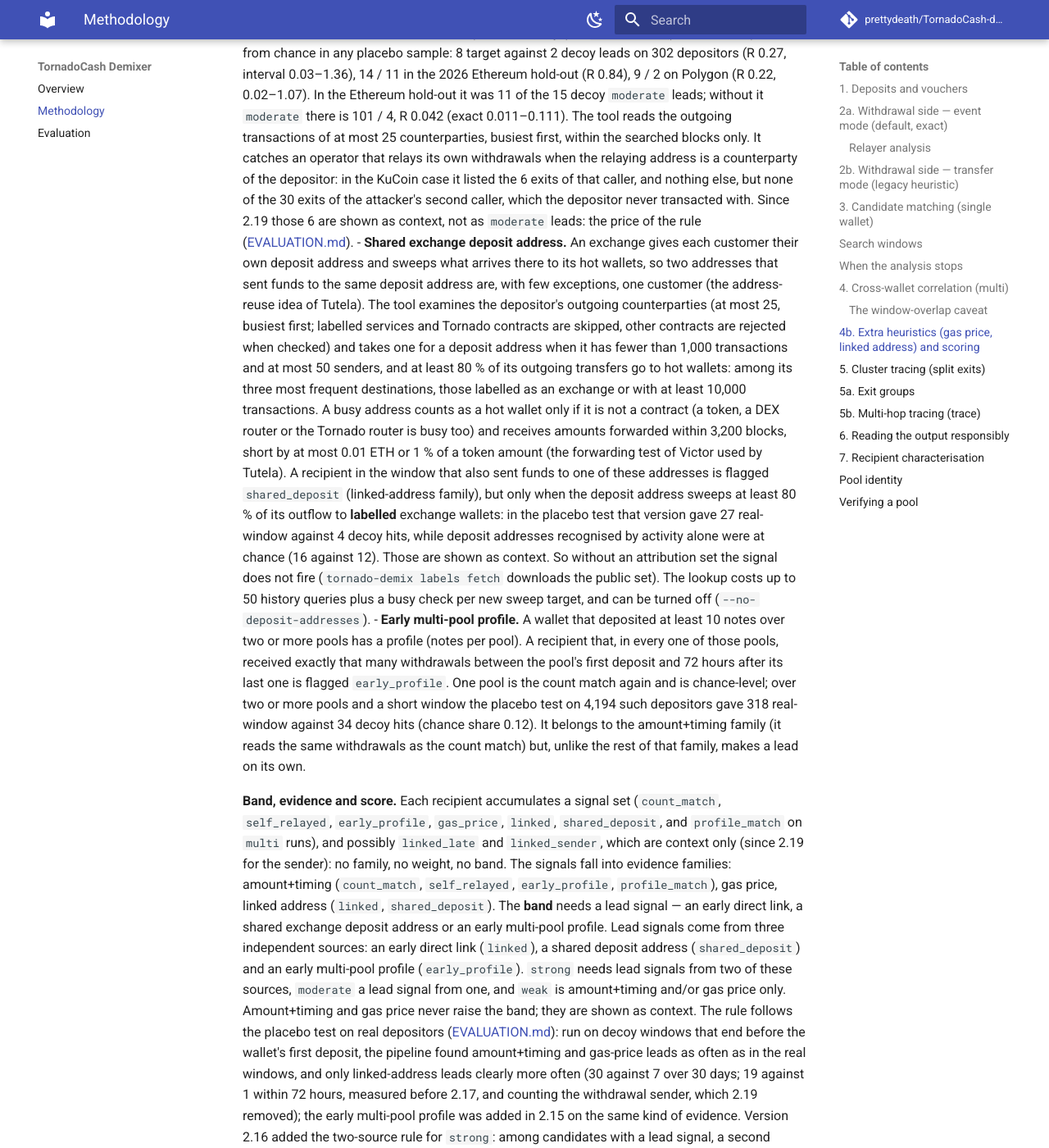
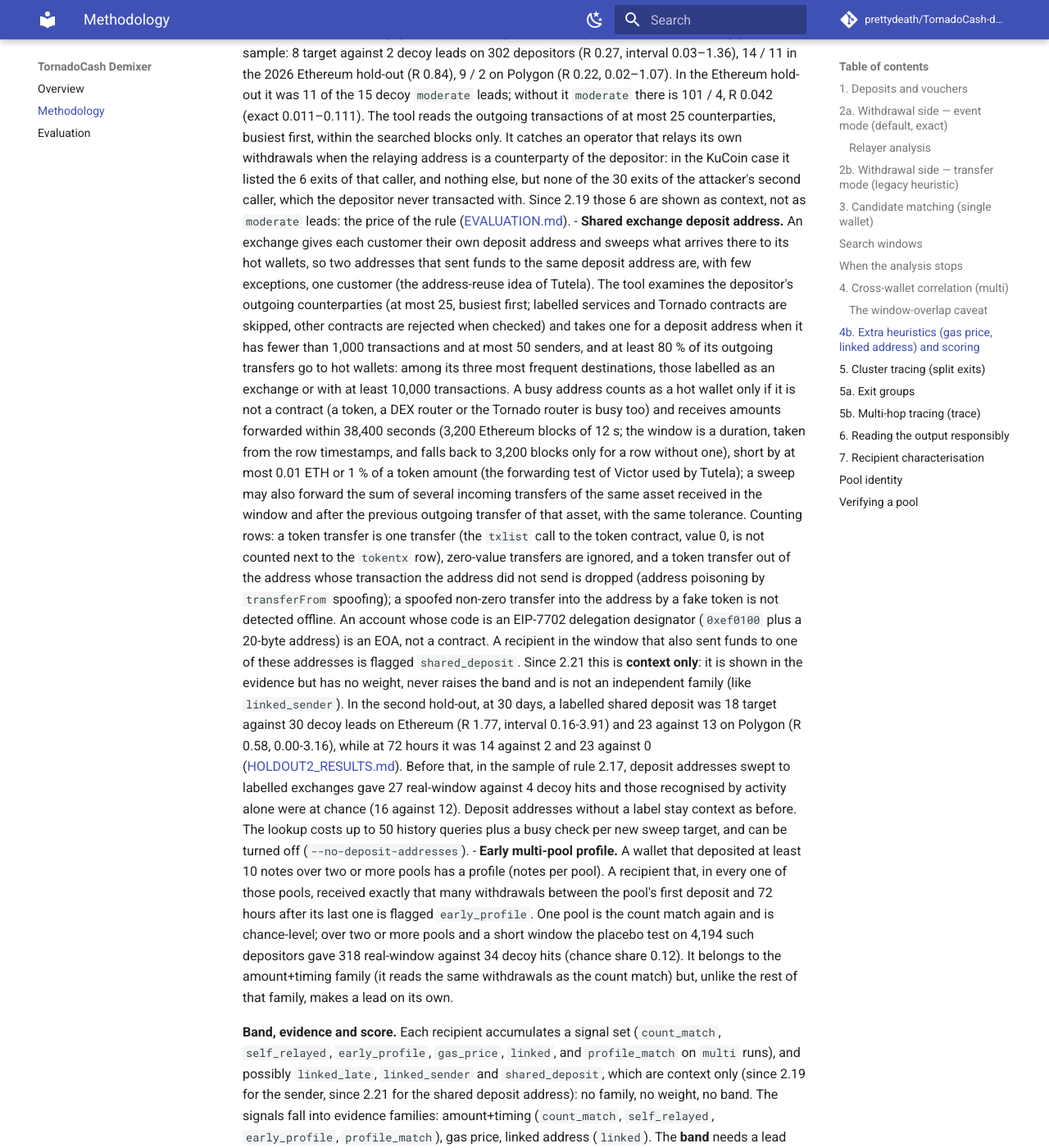
Before and after one commit to prettydeath/TornadoCash-demixer, an MkDocs documentation site: the page built from docs/METHODOLOGY.md, in a window 1280 px wide and 1400 px high, scrolled down 7849 px. Shown: the whole window at 82% size. Built offline with MkDocs 1.6.1 and Material for MkDocs 9.7.7, drawn with Linux system fonts in a browser that asks for light colours; comment, search, counter and statistics services are not loaded; some of the changed text lies outside the part shown.

Commit message:
Rule 2.21: shared deposit address is context

```diff
--- a/docs/EVALUATION.md
+++ b/docs/EVALUATION.md
@@ -21,7 +21,7 @@
 exchange) and, measured later, an early multi-pool profile match. A band needs one
 of these (since version 2.13 for the linked family, since 2.15 for the profile).
 Since version 2.16 `strong` needs lead signals from two independent sources
-(direct link, shared deposit address, early profile); one source is `moderate`,
+(direct link, shared deposit address, early profile; since 2.21 only the early direct link and the early profile); one source is `moderate`,
 and amount+timing and gas price are context that never raises the band. Before
 2.16, a lead signal plus any other family was `strong`, so a direct link plus a
 count match was `strong`. The synthetic tables below use the current rule. The gas-price signal turned out
@@ -312,7 +312,7 @@
 `early_profile` signal (at least 10 notes, two or more pools, 72 hours); it makes
 a lead on its own. Being a stricter count match, it belongs to the amount+timing
 family; as one lead source it is `moderate`, and it reaches `strong` only together
-with a second lead source (a direct link or a shared deposit address).
+with a second lead source (a direct link; before 2.21 also a shared deposit address).
 
 **Hold-out and sensitivity.** `tools/placebo_profile.py` takes `--period
 before|after` (split at the sanctions, 2022-08-08), `--notes`, `--hours` and
@@ -516,7 +516,7 @@
 
 ### Current rule (2.17) in one table
 
-Since 2.19 the "linked sender (lead)" row below is context only (see [Rule 2.19](#rule-219)).
+Since 2.19 the "linked sender (lead)" row below is context only (see [Rule 2.19](#rule-219)). Since 2.21 so is the "shared deposit" row (see [Rule 2.21](#rule-221-unreleased-shared-deposit-address-is-context)).
 
 `tools/review4_*.py` re-score the cached runs offline under the 2.17 rule. R is
 decoy leads per withdrawal searched over target leads per withdrawal searched;
@@ -603,6 +603,45 @@
 reported the rule has not been confirmed on new data. The tables above are
 historical and were not rewritten: they describe the rule in force when each was
 measured.
+
+### Rule 2.21 (unreleased): shared deposit address is context
+
+The second hold-out ([HOLDOUT2_RESULTS.md](HOLDOUT2_RESULTS.md)) tested rule 2.19 on 599
+Ethereum and 400 Polygon depositors. The labelled shared deposit address was not above chance
+at 30 days: Ethereum 18 target against 30 decoy leads (R 1.77, interval 0.16-3.91), Polygon 23
+against 13 (R 0.58, 0.00-3.16). Pre-registered hypothesis H4 (upper bound of R below 1) was not
+supported, and H3 and H6 failed with it. At 72 hours the same signal was 14 against 2 and
+23 against 0, so the failure is a matter of window and of a few depositors: the 30 Ethereum
+decoy leads came from 5 depositors, 20 of them from one. The deposit addresses behind them had
+31, 35 and 18 distinct senders (the rule accepts up to 50), so they were shared, not per
+customer.
+
+Version 2.21 therefore treats `shared_deposit` as `linked_sender` has been treated since
+2.19: it is shown as evidence, has no weight, never raises the band and is not an independent
+family. Lead sources are now the early direct link and the early multi-pool profile; `strong`
+needs both. The change was decided after seeing the hold-out numbers, so it is exploratory,
+and has not been tested on new data. The tables above are historical and were not
+rewritten.
+
+The same release fixes four defects in the deposit-address classifier
+(`tornado_demix/deposit_addresses.py`, `tornado_demix/rpc.py`) that an
+[external read-only review](https://github.com/searadacunha/Polymarket-Home-of-the-Insiders/blob/main/research_notes/github-tooling-audit-2026-11-06/audit_notes/demixer_evaluation.md)
+(2026-11-06) pointed out and that were confirmed:
+
+1. A token transfer was counted twice as an outgoing transfer (the `txlist` call to the
+   token contract and the `tokentx` row); the call row is now dropped.
+2. Address poisoning: zero-value transfers are ignored, and a token transfer out of the
+   address whose transaction the address did not send is dropped. A spoofed non-zero
+   transfer into the address by a fake token is not detected (no token metadata offline).
+3. An EIP-7702 delegated account (code `0xef0100` plus a 20-byte address) is an EOA, not a
+   contract.
+4. The forwarding window was 3,200 blocks, which is 10.7 hours only on Ethereum; it is now
+   38,400 seconds from the row timestamps (blocks only when a timestamp is missing), and a
+   sweep that forwards the sum of several incoming transfers since the previous outgoing
+   transfer is accepted.
+
+The fixes change which addresses are listed as deposit addresses; they were not re-run on the
+cached hold-out data, so no number above reflects them.
 
 ### Published heuristics under the same design
 
@@ -759,7 +798,7 @@
 measure the other signals. Two of the 16 pairs are also found by `shared_deposit`
 (depositor and recipient sent funds to the same deposit address of a
 labelled exchange); with the direct link that is two lead sources, so these two
-are the `strong` pairs, and without `linked` they stay `moderate`. Otherwise the other
+are the `strong` pairs, and without `linked` they stay `moderate` (measured under 2.17; since 2.21 the shared deposit is context, so they are `moderate`). Otherwise the other
 signals find almost nothing here, for a reason the
 method states in advance: 24 of the 31 pairs come from depositors whose only
 voucher in that pool is a single note, where the count match cannot narrow the
--- a/docs/METHODOLOGY.md
+++ b/docs/METHODOLOGY.md
@@ -283,8 +283,7 @@
   within 72 hours was a lead 26 times in real windows against once in decoy
   windows (before 2022-08-08 15 against 0, after it 11 against 1); a later one 8
   against 13 (5 against 4, 3 against 9), chance level ([EVALUATION.md](EVALUATION.md#direct-links-early-versus-late)).
-  The rule applies to the depositor's own address as well. `shared_deposit` is
-  unchanged.
+  The rule applies to the depositor's own address as well.
 - **Linked withdrawal sender.** `withdraw()` may be called by anyone, and the
   caller is recorded as the transaction sender. If the depositor, or one of its
   direct non-contract counterparties, sent a withdrawal transaction, its recipient
@@ -314,15 +313,29 @@
   frequent destinations, those labelled as an exchange or with at least 10,000
   transactions. A busy address counts as a hot wallet only if it is not a contract
   (a token, a DEX router or the Tornado router is busy too) and receives amounts
-  forwarded within 3,200 blocks, short by at most 0.01 ETH or 1 % of a token amount
-  (the forwarding test of Victor used by Tutela). A recipient in the window that
-  also sent funds to one of these addresses is flagged `shared_deposit`
-  (linked-address family), but only when the deposit address sweeps at least 80 %
-  of its outflow to **labelled** exchange wallets: in the placebo test that version
-  gave 27 real-window against 4 decoy hits, while deposit addresses recognised by
-  activity alone were at chance (16 against 12). Those are shown as context. So
-  without an attribution set the signal does not fire (`tornado-demix labels fetch`
-  downloads the public set). The lookup costs up to 50
+  forwarded within 38,400 seconds (3,200 Ethereum blocks of 12 s; the window is a
+  duration, taken from the row timestamps, and falls back to 3,200 blocks only for a
+  row without one), short by at most 0.01 ETH or 1 % of a token amount (the
+  forwarding test of Victor used by Tutela); a sweep may also forward the sum of
+  several incoming transfers of the same asset received in the window and after the
+  previous outgoing transfer of that asset, with the same tolerance. Counting rows:
+  a token transfer is one transfer (the `txlist` call to the token contract, value
+  0, is not counted next to the `tokentx` row), zero-value transfers are ignored,
+  and a token transfer out of the address whose transaction the address did not send
+  is dropped (address poisoning by `transferFrom` spoofing); a spoofed non-zero
+  transfer into the address by a fake token is not detected offline. An account
+  whose code is an EIP-7702 delegation designator (`0xef0100` plus a 20-byte
+  address) is an EOA, not a contract. A recipient in the window that
+  also sent funds to one of these addresses is flagged `shared_deposit`. Since 2.21
+  this is **context only**: it is shown in the evidence but has no weight, never
+  raises the band and is not an independent family (like `linked_sender`). In the
+  second hold-out, at 30 days, a labelled shared deposit was 18 target against 30
+  decoy leads on Ethereum (R 1.77, interval 0.16-3.91) and 23 against 13 on Polygon
+  (R 0.58, 0.00-3.16), while at 72 hours it was 14 against 2 and 23 against 0
+  ([HOLDOUT2_RESULTS.md](HOLDOUT2_RESULTS.md)). Before that, in the sample of rule
+  2.17, deposit addresses swept to labelled exchanges gave 27 real-window against 4
+  decoy hits and those recognised by activity alone were at chance (16 against 12).
+  Deposit addresses without a label stay context as before. The lookup costs up to 50
   history queries plus a busy check per new sweep target, and can be turned off
   (`--no-deposit-addresses`).
 - **Early multi-pool profile.** A wallet that deposited at least 10 notes over two
@@ -337,17 +350,17 @@
 
 **Band, evidence and score.** Each recipient accumulates a signal set
 (`count_match`, `self_relayed`, `early_profile`, `gas_price`, `linked`,
-`shared_deposit`, and `profile_match` on `multi` runs), and
-possibly `linked_late` and `linked_sender`, which are context only (since 2.19 for
-the sender): no family, no weight, no band. The signals
+and `profile_match` on `multi` runs), and
+possibly `linked_late`, `linked_sender` and `shared_deposit`, which are context
+only (since 2.19 for the sender, since 2.21 for the shared deposit address): no
+family, no weight, no band. The signals
 fall into evidence families: amount+timing (`count_match`, `self_relayed`,
-`early_profile`, `profile_match`), gas price, linked address (`linked`,
-`shared_deposit`). The **band** needs a lead signal — an early direct link, a
-shared exchange deposit address or an early multi-pool profile. Lead
-signals come from three independent sources: an early direct link (`linked`), a shared deposit address (`shared_deposit`) and an early
-multi-pool profile (`early_profile`). `strong` needs lead signals from two of
-these sources, `moderate` a lead signal from one, and `weak` is amount+timing
-and/or gas price only. Amount+timing and gas price never raise the band; they
+`early_profile`, `profile_match`), gas price, linked address (`linked`). The
+**band** needs a lead signal — an early direct link or an early multi-pool
+profile. Lead signals come from two independent sources: an early direct link
+(`linked`) and an early multi-pool profile (`early_profile`). `strong` needs lead
+signals from both of them, `moderate` a lead signal from one, and `weak` is
+amount+timing, gas price and/or context-only signals. Amount+timing and gas price never raise the band; they
 are shown as context. The rule follows the
 placebo test on real depositors ([EVALUATION.md](EVALUATION.md)): run on decoy
 windows that end before the wallet's first deposit, the pipeline found
@@ -363,11 +376,12 @@
 non-linked families reached `strong`. Since 2.17 a direct link counts as a lead
 only within 72 hours (see above); the pooled 30-day number hid that a later one
 is chance-level. Before 2.17 a direct link at any delay was `linked`. Before 2.19 a
-`linked_sender` was a lead (the second source with the direct link). A
+`linked_sender` was a lead (the second source with the direct link); before 2.21 a
+`shared_deposit` was a third lead source. A
 linked exit whose first withdrawal came within 72 hours of the deposit is marked
 as an **early exit**; like the fresh-address mark it does not change the band or
 the score by itself (an early direct link is `linked` by definition; for
-`shared_deposit` and the context-only `linked_sender` the mark is context). Every candidate carries its **evidence**: each family, whether it
+the context-only `shared_deposit` and `linked_sender` the mark is context). Every candidate carries its **evidence**: each family, whether it
 holds, and the numbers behind it (share of the field with the same count, `disc`,
 gas price, number of relayer-free withdrawals).
 
```
Also changed, not shown: README.md (+34 -22 lines), docs/llms.txt (+1 -1 lines), 11 other files.
